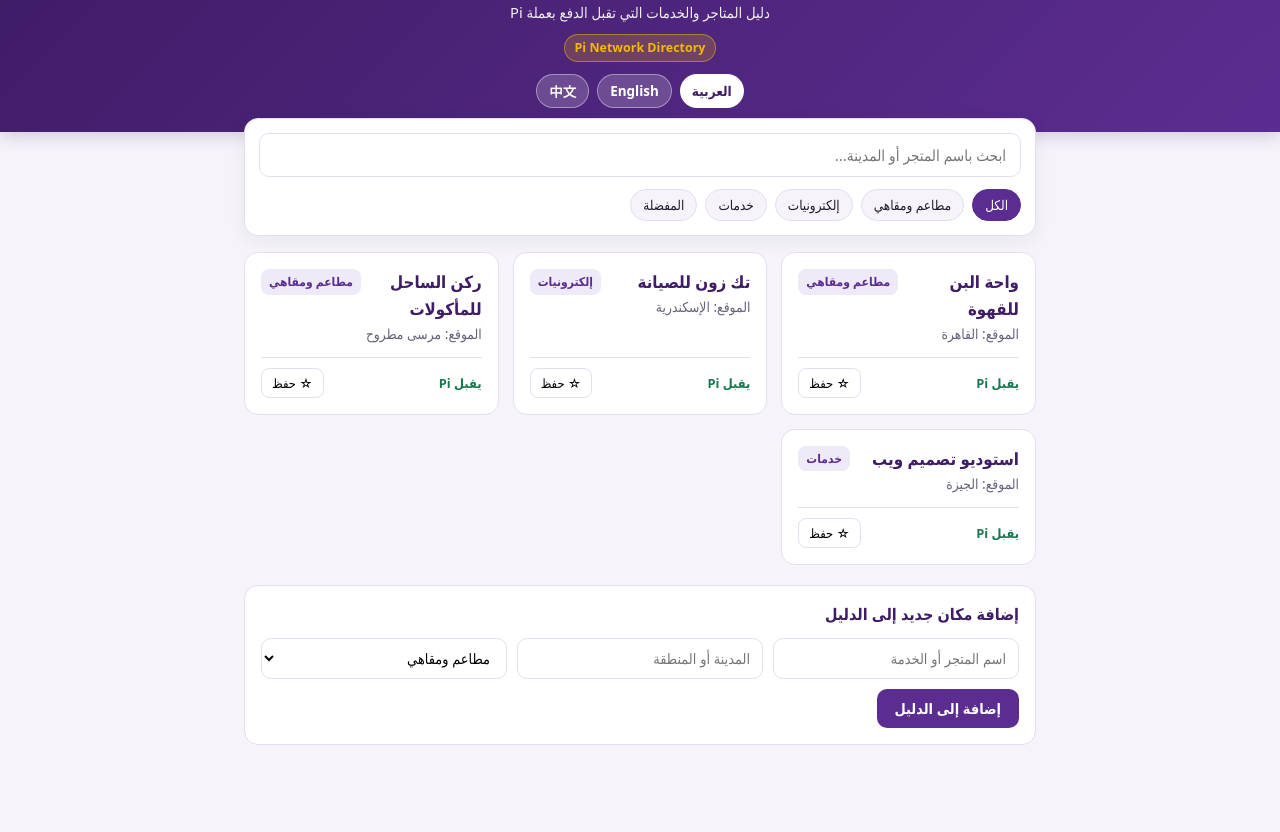
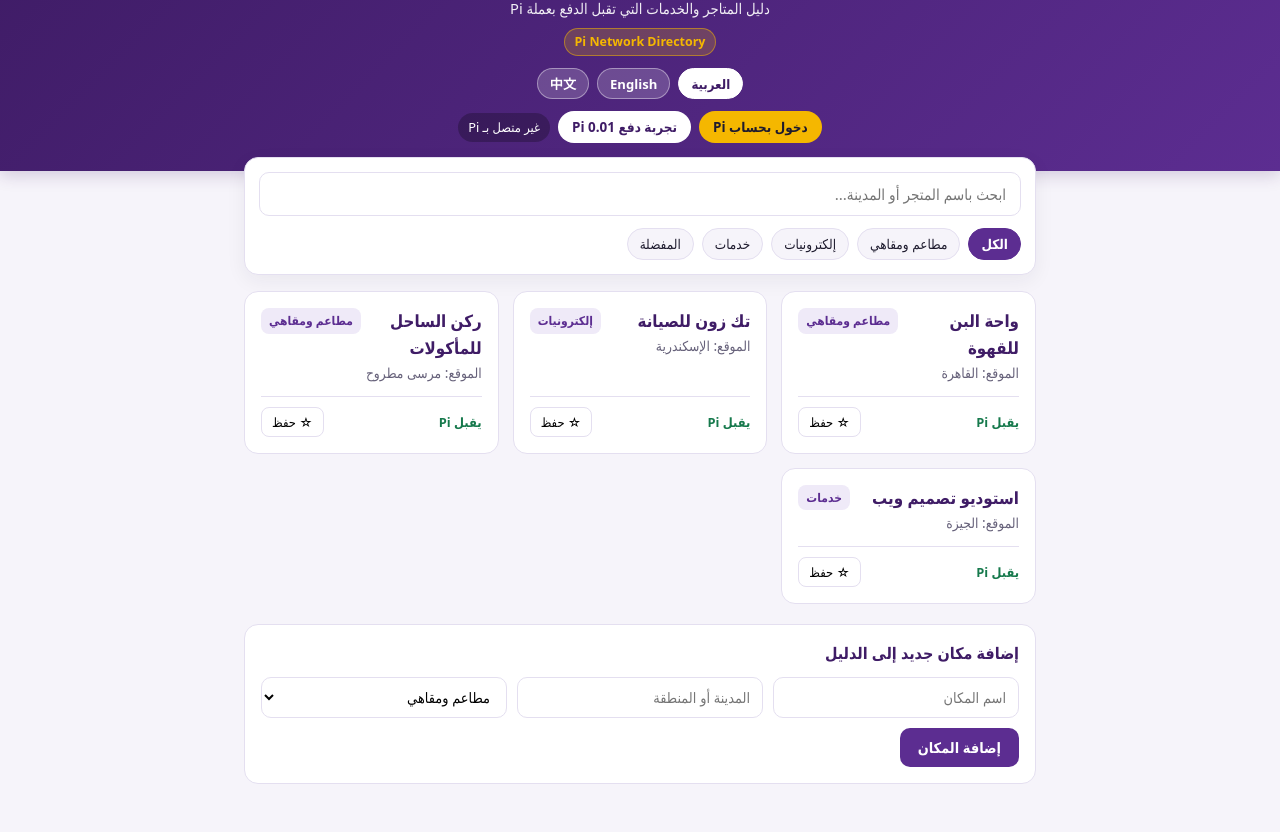
Before and after one commit to elnagar56/pi-places, a plain HTML site: page index.html in a window 1280 px wide. Shown: the part 70-902 px from the top of the page. Before the commit the page ends 855 px from the top, so only its background shows below. Drawn offline with Linux system fonts and the light colour scheme.

Commit message:
Refactor index.html for structure and functionality
Updated HTML structure and styles, added language switcher functionality, and improved accessibility.

```diff
--- a/index.html
+++ b/index.html
@@ -4,8 +4,9 @@
   <meta charset="UTF-8" />
   <meta name="viewport" content="width=device-width, initial-scale=1.0" />
   <meta name="theme-color" content="#5c2d91" />
-  <link rel="manifest" href="./manifest.json">
+  <link rel="manifest" href="./manifest.json" />
   <title>Pi Places — دليل الأماكن الداعمة لـ Pi</title>
+  <script src="https://sdk.minepi.com/pi-sdk.js"></script>
   <style>
     :root {
       --pi-purple: #5c2d91;
@@ -29,20 +30,20 @@
       background: var(--bg);
       color: var(--text);
       line-height: 1.6;
-      padding-bottom: 40px;
+      padding-bottom: 48px;
     }
 
     header {
       background: linear-gradient(135deg, var(--pi-purple-dark), var(--pi-purple));
       color: #fff;
-      padding: 24px 16px;
+      padding: 22px 16px 28px;
       text-align: center;
       box-shadow: 0 4px 16px rgba(63, 28, 102, 0.2);
     }
 
     header h1 {
       font-size: 1.6rem;
-      margin-bottom: 6px;
+      margin-bottom: 4px;
     }
 
     header p {
@@ -52,7 +53,7 @@
 
     .badge {
       display: inline-block;
-      margin-top: 10px;
+      margin-top: 8px;
       background: rgba(245, 183, 0, 0.2);
       color: var(--pi-gold);
       border: 1px solid rgba(245, 183, 0, 0.5);
@@ -60,6 +61,64 @@
       border-radius: 999px;
       font-size: 0.78rem;
       font-weight: 600;
+    }
+
+    .lang-bar {
+      margin-top: 12px;
+      display: flex;
+      gap: 8px;
+      justify-content: center;
+      flex-wrap: wrap;
+    }
+
+    .lang-btn {
+      border: 1px solid rgba(255, 255, 255, 0.4);
+      background: rgba(255, 255, 255, 0.18);
+      color: #fff;
+      padding: 5px 12px;
+      border-radius: 999px;
+      font-size: 0.82rem;
+      font-weight: 600;
+      cursor: pointer;
+    }
+
+    .lang-btn.active {
+      background: #fff;
+      color: var(--pi-purple-dark);
+      border-color: #fff;
+      font-weight: 700;
+    }
+
+    .pi-bar {
+      margin-top: 12px;
+      display: flex;
+      gap: 8px;
+      justify-content: center;
+      align-items: center;
+      flex-wrap: wrap;
+    }
+
+    .pi-btn {
+      background: var(--pi-gold);
+      color: #1e1b2e;
+      border: none;
+      padding: 7px 14px;
+      border-radius: 999px;
+      font-size: 0.84rem;
+      font-weight: 700;
+      cursor: pointer;
+    }
+
+    .pi-btn.secondary {
+      background: #ffffff;
+      color: var(--pi-purple-dark);
+    }
+
+    .pi-status {
+      font-size: 0.8rem;
+      background: rgba(0, 0, 0, 0.25);
+      padding: 4px 10px;
+      border-radius: 999px;
     }
 
     .container {
@@ -105,13 +164,13 @@
       border-radius: 999px;
       font-size: 0.84rem;
       cursor: pointer;
-      transition: 0.2s;
     }
 
     .cat-btn.active {
       background: var(--pi-purple);
       color: #fff;
       border-color: var(--pi-purple);
+      font-weight: 600;
     }
 
     .grid {
@@ -229,10 +288,6 @@
       cursor: pointer;
     }
 
-    .submit-btn:hover {
-      background: var(--pi-purple-dark);
-    }
-
     .empty {
       text-align: center;
       padding: 28px;
@@ -246,14 +301,20 @@
 <body>
   <header>
     <h1>Pi Places</h1>
-    <p>دليل المتاجر والخدمات التي تقبل الدفع بعملة Pi</p>
+    <p id="subtitleText">دليل المتاجر والخدمات التي تقبل الدفع بعملة Pi</p>
     <span class="badge">Pi Network Directory</span>
-    <div id="langSwitcher" style="margin-top: 12px; display: flex; gap: 8px; justify-content: center; flex-wrap: wrap;">
-  <button type="button" data-lang="ar" class="cat-btn" style="background: #fff; color: #3f1c66; border: none; font-weight: 600;">العربية</button>
-  <button type="button" data-lang="en" class="cat-btn" style="background: rgba(255,255,255,0.18); color: #fff; border: 1px solid rgba(255,255,255,0.4);">English</button>
-  <button type="button" data-lang="zh" class="cat-btn" style="background: rgba(255,255,255,0.18); color: #fff; border: 1px solid rgba(255,255,255,0.4);">中文</button>
+
+    <div class="lang-bar" id="langSwitcher">
+      <button type="button" class="lang-btn active" data-lang="ar">العربية</button>
+      <button type="button" class="lang-btn" data-lang="en">English</button>
+      <button type="button" class="lang-btn" data-lang="zh">中文</button>
     </div>
 
+    <div class="pi-bar">
+      <button type="button" class="pi-btn" id="piLoginBtn">دخول بحساب Pi</button>
+      <button type="button" class="pi-btn secondary" id="piTestPayBtn">تجربة دفع 0.01 Pi</button>
+      <span class="pi-status" id="piStatusText">غير متصل بـ Pi</span>
+    </div>
   </header>
 
   <main class="container">
@@ -265,18 +326,18 @@
         placeholder="ابحث باسم المتجر أو المدينة..."
       />
       <div class="categories" id="categoryBar">
-        <button class="cat-btn active" data-cat="الكل">الكل</button>
-        <button class="cat-btn" data-cat="مطاعم ومقاهي">مطاعم ومقاهي</button>
-        <button class="cat-btn" data-cat="إلكترونيات">إلكترونيات</button>
-        <button class="cat-btn" data-cat="خدمات">خدمات</button>
-        <button class="cat-btn" data-cat="مفضلة">المفضلة</button>
+        <button type="button" class="cat-btn active" data-cat="الكل">الكل</button>
+        <button type="button" class="cat-btn" data-cat="مطاعم ومقاهي">مطاعم ومقاهي</button>
+        <button type="button" class="cat-btn" data-cat="إلكترونيات">إلكترونيات</button>
+        <button type="button" class="cat-btn" data-cat="خدمات">خدمات</button>
+        <button type="button" class="cat-btn" data-cat="مفضلة">المفضلة</button>
       </div>
     </section>
 
     <section class="grid" id="placesGrid"></section>
 
     <section class="add-box">
-      <h3>إضافة مكان جديد إلى الدليل</h3>
+      <h3 id="addBoxTitle">إضافة مكان جديد إلى الدليل</h3>
       <form id="addPlaceForm">
         <div class="form-row">
           <input type="text" id="placeName" placeholder="اسم المكان" required />
@@ -287,12 +348,97 @@
             <option value="خدمات">خدمات</option>
           </select>
         </div>
-        <button type="submit" class="submit-btn">إضافة المكان</button>
+        <button type="submit" class="submit-btn" id="submitPlaceBtn">إضافة المكان</button>
       </form>
     </section>
   </main>
 
   <script>
+    const LANG_KEY = "pi_places_lang";
+    const i18n = {
+      ar: {
+        dir: "rtl",
+        lang: "ar",
+        title: "Pi Places — دليل الأماكن الداعمة لـ Pi",
+        subtitle: "دليل المتاجر والخدمات التي تقبل الدفع بعملة Pi",
+        searchPlaceholder: "ابحث باسم المتجر أو المدينة...",
+        cats: {
+          "الكل": "الكل",
+          "مطاعم ومقاهي": "مطاعم ومقاهي",
+          "إلكترونيات": "إلكترونيات",
+          "خدمات": "خدمات",
+          "مفضلة": "المفضلة"
+        },
+        addTitle: "إضافة مكان جديد إلى الدليل",
+        namePlaceholder: "اسم المكان",
+        cityPlaceholder: "المدينة أو المنطقة",
+        submitBtn: "إضافة المكان",
+        locationLabel: "الموقع:",
+        acceptsPi: "يقبل Pi",
+        saveBtn: "☆ حفظ",
+        savedBtn: "★ محفوظ",
+        emptyText: "لا توجد أماكن مطابقة للبحث الحالي.",
+        piLogin: "دخول بحساب Pi",
+        piPay: "تجربة دفع 0.01 Pi",
+        piDisconnected: "غير متصل بـ Pi",
+        piConnected: "مرحباً: "
+      },
+      en: {
+        dir: "ltr",
+        lang: "en",
+        title: "Pi Places — Pi-Accepted Merchants Directory",
+        subtitle: "Directory of stores and services accepting Pi payment",
+        searchPlaceholder: "Search by store name or city...",
+        cats: {
+          "الكل": "All",
+          "مطاعم ومقاهي": "Food & Cafes",
+          "إلكترونيات": "Electronics",
+          "خدمات": "Services",
+          "مفضلة": "Favorites"
+        },
+        addTitle: "Add a New Place to the Directory",
+        namePlaceholder: "Place name",
+        cityPlaceholder: "City or area",
+        submitBtn: "Add Place",
+        locationLabel: "Location:",
+        acceptsPi: "Accepts Pi",
+        saveBtn: "☆ Save",
+        savedBtn: "★ Saved",
+        emptyText: "No places match the current search.",
+        piLogin: "Sign in with Pi",
+        piPay: "Test Pay 0.01 Pi",
+        piDisconnected: "Not connected to Pi",
+        piConnected: "Hi: "
+      },
+      zh: {
+        dir: "ltr",
+        lang: "zh-CN",
+        title: "Pi Places — 支持 Pi 支付的商家指南",
+        subtitle: "支持 Pi 支付的门店与服务目录",
+        searchPlaceholder: "按商家名称或城市搜索...",
+        cats: {
+          "الكل": "全部",
+          "مطاعم ومقاهي": "餐饮与咖啡",
+          "إلكترونيات": "电子产品",
+          "خدمات": "生活服务",
+          "مفضلة": "收藏夹"
+        },
+        addTitle: "添加新商家到目录",
+        namePlaceholder: "商家名称",
+        cityPlaceholder: "城市或区域",
+        submitBtn: "添加商家",
+        locationLabel: "位置：",
+        acceptsPi: "支持 Pi",
+        saveBtn: "☆ 收藏",
+        savedBtn: "★ 已收藏",
+        emptyText: "没有符合当前搜索的商家。",
+        piLogin: "使用 Pi 登录",
+        piPay: "测试支付 0.01 Pi",
+        piDisconnected: "未连接 Pi",
+        piConnected: "你好："
+      }
+    };
+
     const defaultPlaces = [
       { id: 1, name: "واحة البن للقهوة", city: "القاهرة", category: "مطاعم ومقاهي" },
       { id: 2, name: "تك زون للصيانة", city: "الإسكندرية", category: "إلكترونيات" },
@@ -304,28 +450,64 @@
     let favorites = JSON.parse(localStorage.getItem("pi_places_favs") || "[]");
     let activeCategory = "الكل";
     let searchQuery = "";
+    let currentLang = localStorage.getItem(LANG_KEY) || "ar";
+    if (!i18n[currentLang]) currentLang = "ar";
+    let piUser = null;
 
     const gridEl = document.getElementById("placesGrid");
     const searchEl = document.getElementById("searchInput");
     const catBarEl = document.getElementById("categoryBar");
+    const langBarEl = document.getElementById("langSwitcher");
     const formEl = document.getElementById("addPlaceForm");
+    const piLoginBtn = document.getElementById("piLoginBtn");
+    const piTestPayBtn = document.getElementById("piTestPayBtn");
+    const piStatusText = document.getElementById("piStatusText");
 
     function saveState() {
       localStorage.setItem("pi_places_data", JSON.stringify(places));
       localStorage.setItem("pi_places_favs", JSON.stringify(favorites));
+      localStorage.setItem(LANG_KEY, currentLang);
     }
 
-    function toggleFav(id) {
-      if (favorites.includes(id)) {
-        favorites = favorites.filter((item) => item !== id);
+    function applyStaticTexts() {
+      const t = i18n[currentLang];
+      document.documentElement.lang = t.lang;
+      document.documentElement.dir = t.dir;
+      document.title = t.title;
+      document.getElementById("subtitleText").textContent = t.subtitle;
+      searchEl.placeholder = t.searchPlaceholder;
+      document.getElementById("addBoxTitle").textContent = t.addTitle;
+      document.getElementById("placeName").placeholder = t.namePlaceholder;
+      document.getElementById("placeCity").placeholder = t.cityPlaceholder;
+      document.getElementById("submitPlaceBtn").textContent = t.submitBtn;
+      piLoginBtn.textContent = t.piLogin;
+      piTestPayBtn.textContent = t.piPay;
+
+      if (piUser && piUser.username) {
+        piStatusText.textContent = t.piConnected + piUser.username;
       } else {
-        favorites.push(id);
+        piStatusText.textContent = t.piDisconnected;
       }
-      saveState();
-      render();
+
+      document.querySelectorAll("#categoryBar .cat-btn").forEach((btn) => {
+        const key = btn.dataset.cat;
+        if (t.cats[key]) btn.textContent = t.cats[key];
+      });
+
+      const selectEl = document.getElementById("placeCategory");
+      Array.from(selectEl.options).forEach((opt) => {
+        if (t.cats[opt.value]) opt.textContent = t.cats[opt.value];
+      });
+
+      document.querySelectorAll("#langSwitcher .lang-btn").forEach((btn) => {
+        btn.classList.toggle("active", btn.dataset.lang === currentLang);
+      });
     }
 
     function render() {
+      applyStaticTexts();
+      const t = i18n[currentLang];
+
       const filtered = places.filter((p) => {
         const matchesCat =
           activeCategory === "الكل" ||
@@ -337,26 +519,27 @@
       });
 
       if (!filtered.length) {
-        gridEl.innerHTML = `<div class="empty">لا توجد أماكن مطابقة للبحث الحالي.</div>`;
+        gridEl.innerHTML = `<div class="empty">${t.emptyText}</div>`;
         return;
       }
 
       gridEl.innerHTML = filtered
         .map((place) => {
           const isFav = favorites.includes(place.id);
+          const catLabel = t.cats[place.category] || place.category;
           return `
             <article class="card">
               <div>
                 <div class="card-top">
                   <h2>${place.name}</h2>
-                  <span class="tag">${place.category}</span>
+                  <span class="tag">${catLabel}</span>
                 </div>
-                <p class="meta">الموقع: ${place.city}</p>
+                <p class="meta">${t.locationLabel} ${place.city}</p>
               </div>
               <div class="card-actions">
-                <span class="pi-accepted">يقبل Pi</span>
-                <button class="fav-btn ${isFav ? "saved" : ""}" onclick="toggleFav(${place.id})">
-                  ${isFav ? "★ محفوظ" : "☆ حفظ"}
+                <span class="pi-accepted">${t.acceptsPi}</span>
+                <button type="button" class="fav-btn ${isFav ? "saved" : ""}" data-fav-id="${place.id}">
+                  ${isFav ? t.savedBtn : t.saveBtn}
                 </button>
               </div>
             </article>
@@ -365,17 +548,38 @@
         .join("");
     }
 
-    searchEl.addEventListener("input", (e) => {
-      searchQuery = e.target.value;
+    gridEl.addEventListener("click", (e) => {
+      const favBtn = e.target.closest("[data-fav-id]");
+      if (!favBtn) return;
+      const id = Number(favBtn.dataset.favId);
+      if (favorites.includes(id)) {
+        favorites = favorites.filter((item) => item !== id);
+      } else {
+        favorites.push(id);
+      }
+      saveState();
+      render();
+    });
+
+    langBarEl.addEventListener("click", (e) => {
+      const btn = e.target.closest(".lang-btn");
+      if (!btn) return;
+      currentLang = btn.dataset.lang;
+      saveState();
       render();
     });
 
     catBarEl.addEventListener("click", (e) => {
       const btn = e.target.closest(".cat-btn");
       if (!btn) return;
-      document.querySelectorAll(".cat-btn").forEach((b) => b.classList.remove("active"));
+      document.querySelectorAll("#categoryBar .cat-btn").forEach((b) => b.classList.remove("active"));
       btn.classList.add("active");
       activeCategory = btn.dataset.cat;
+      render();
+    });
+
+    searchEl.addEventListener("input", (e) => {
+      searchQuery = e.target.value;
       render();
     });
 
@@ -396,197 +600,66 @@
       formEl.reset();
       render();
     });
-if ("serviceWorker" in navigator) {
-  window.addEventListener("load", () => {
-    navigator.serviceWorker.register("./sw.js").catch(() => {});
-  });
+
+    if (window.Pi) {
+      window.Pi.init({ version: "2.0", sandbox: true });
+    }
+
+    piLoginBtn.addEventListener("click", async () => {
+      if (!window.Pi) {
+        alert("افتح التطبيق داخل Pi Browser لتسجيل الدخول بحساب Pi.");
+        return;
       }
-
-    render();
-    (function () {
-  const LANG_KEY = "pi_places_lang";
-  const translations = {
-    ar: {
-      dir: "rtl",
-      lang: "ar",
-      title: "Pi Places — دليل الأماكن الداعمة لـ Pi",
-      subtitle: "دليل المتاجر والخدمات التي تقبل الدفع بعملة Pi",
-      badge: "Pi Network Directory",
-      searchPlaceholder: "ابحث باسم المتجر أو المدينة...",
-      cats: {
-        "الكل": "الكل",
-        "مطاعم ومقاهي": "مطاعم ومقاهي",
-        "إلكترونيات": "إلكترونيات",
-        "خدمات": "خدمات",
-        "المفضلة": "المفضلة"
-      },
-      addTitle: "إضافة مكان جديد إلى الدليل",
-      namePlaceholder: "اسم المتجر أو الخدمة",
-      cityPlaceholder: "المدينة أو المنطقة",
-      submitBtn: "إضافة إلى الدليل",
-      locationLabel: "الموقع:",
-      acceptsPi: "يقبل Pi",
-      saveBtn: "☆ حفظ",
-      savedBtn: "★ محفوظ",
-      emptyText: "لا توجد أماكن مطابقة للبحث أو التصنيف الحالي."
-    },
-    en: {
-      dir: "ltr",
-      lang: "en",
-      title: "Pi Places — Pi-Accepted Merchants Directory",
-      subtitle: "Directory of stores and services accepting Pi payment",
-      badge: "Pi Network Directory",
-      searchPlaceholder: "Search by store name or city...",
-      cats: {
-        "الكل": "All",
-        "مطاعم ومقاهي": "Food & Cafes",
-        "إلكترونيات": "Electronics",
-        "خدمات": "Services",
-        "المفضلة": "Favorites"
-      },
-      addTitle: "Add a New Place to the Directory",
-      namePlaceholder: "Store or service name",
-      cityPlaceholder: "City or area",
-      submitBtn: "Add to Directory",
-      locationLabel: "Location:",
-      acceptsPi: "Accepts Pi",
-      saveBtn: "☆ Save",
-      savedBtn: "★ Saved",
-      emptyText: "No places match the current search or filter."
-    },
-    zh: {
-      dir: "ltr",
-      lang: "zh-CN",
-      title: "Pi Places — 支持 Pi 支付的商家指南",
-      subtitle: "支持 Pi 支付的门店与服务目录",
-      badge: "Pi Network Directory",
-      searchPlaceholder: "按商家名称或城市搜索...",
-      cats: {
-        "الكل": "全部",
-        "مطاعم ومقاهي": "餐饮与咖啡",
-        "إلكترونيات": "电子产品",
-        "خدمات": "生活服务",
-        "المفضلة": "收藏夹"
-      },
-      addTitle: "添加新商家到目录",
-      namePlaceholder: "商家或服务名称",
-      cityPlaceholder: "城市或区域",
-      submitBtn: "添加到目录",
-      locationLabel: "位置：",
-      acceptsPi: "支持 Pi",
-      saveBtn: "☆ 收藏",
-      savedBtn: "★ 已收藏",
-      emptyText: "没有符合当前搜索或分类的商家。"
-    }
-  };
-
-  let currentLang = localStorage.getItem(LANG_KEY) || "ar";
-  if (!translations[currentLang]) currentLang = "ar";
-
-  function applyI18n() {
-    const t = translations[currentLang];
-    document.documentElement.lang = t.lang;
-    document.documentElement.dir = t.dir;
-    document.title = t.title;
-
-    const h1 = document.querySelector("header h1");
-    const p = document.querySelector("header p");
-    const badge = document.querySelector("header .badge");
-    if (h1) h1.textContent = "Pi Places";
-    if (p) p.textContent = t.subtitle;
-    if (badge) badge.textContent = t.badge;
-
-    const searchInput = document.getElementById("searchInput");
-    if (searchInput) searchInput.placeholder = t.searchPlaceholder;
-
-    document.querySelectorAll("#categoryBar .cat-btn").forEach((btn) => {
-      const catKey = btn.dataset.cat;
-      if (catKey && t.cats[catKey]) {
-        btn.textContent = t.cats[catKey];
+      try {
+        const scopes = ["username", "payments"];
+        const auth = await window.Pi.authenticate(scopes, () => {});
+        piUser = auth.user;
+        render();
+      } catch (err) {
+        alert("تعذر تسجيل الدخول عبر Pi: " + (err && err.message ? err.message : err));
       }
     });
 
-    const addTitle = document.querySelector(".add-box h3");
-    if (addTitle) addTitle.textContent = t.addTitle;
+    piTestPayBtn.addEventListener("click", async () => {
+      if (!window.Pi) {
+        alert("افتح التطبيق داخل Pi Browser لتجربة الدفع بعملة Pi.");
+        return;
+      }
+      try {
+        await window.Pi.createPayment(
+          {
+            amount: 0.01,
+            memo: "Pi Places Test Payment",
+            metadata: { app: "pi-places", type: "test" }
+          },
+          {
+            onReadyForServerApproval: function (paymentId) {
+              console.log("Ready for approval:", paymentId);
+            },
+            onReadyForServerCompletion: function (paymentId, txid) {
+              console.log("Ready for completion:", paymentId, txid);
+              alert("تمت عملية الدفع التجريبية بنجاح!");
+            },
+            onCancel: function () {
+              alert("تم إلغاء عملية الدفع.");
+            },
+            onError: function (error) {
+              alert("حدث خطأ أثناء الدفع: " + error.message);
+            }
+          }
+        );
+      } catch (err) {
+        alert("تعذر بدء الدفع: " + (err && err.message ? err.message : err));
+      }
+    });
 
-    const placeName = document.getElementById("placeName");
-    const placeCity = document.getElementById("placeCity");
-    const placeCategory = document.getElementById("placeCategory");
-    const submitBtn = document.querySelector("#addPlaceForm .submit-btn");
-
-    if (placeName) placeName.placeholder = t.namePlaceholder;
-    if (placeCity) placeCity.placeholder = t.cityPlaceholder;
-    if (submitBtn) submitBtn.textContent = t.submitBtn;
-
-    if (placeCategory) {
-      Array.from(placeCategory.options).forEach((opt) => {
-        if (t.cats[opt.value]) {
-          opt.textContent = t.cats[opt.value];
-        }
+    if ("serviceWorker" in navigator) {
+      window.addEventListener("load", () => {
+        navigator.serviceWorker.register("./sw.js").catch(() => {});
       });
     }
 
-    document.querySelectorAll("#langSwitcher button[data-lang]").forEach((btn) => {
-      const active = btn.dataset.lang === currentLang;
-      btn.style.background = active ? "#fff" : "rgba(255,255,255,0.18)";
-      btn.style.color = active ? "#3f1c66" : "#fff";
-      btn.style.border = active ? "none" : "1px solid rgba(255,255,255,0.4)";
-      btn.style.fontWeight = active ? "700" : "600";
-    });
-  }
-
-  const origRender = typeof render === "function" ? render : null;
-  if (origRender) {
-    window.render = function () {
-      applyI18n();
-      origRender();
-      const t = translations[currentLang];
-      document.querySelectorAll("#placesGrid .card").forEach((card) => {
-        const tag = card.querySelector(".tag");
-        if (tag && t.cats[tag.textContent.trim()]) {
-          tag.textContent = t.cats[tag.textContent.trim()];
-        }
-        const meta = card.querySelector(".meta");
-        if (meta) {
-          meta.innerHTML = meta.innerHTML
-            .replace("الموقع:", t.locationLabel)
-            .replace("Location:", t.locationLabel)
-            .replace("位置：", t.locationLabel);
-        }
-        const piBadge = card.querySelector(".pi-accepted");
-        if (piBadge) piBadge.textContent = t.acceptsPi;
-
-        const favBtn = card.querySelector("button");
-        if (favBtn) {
-          const txt = favBtn.textContent.trim();
-          const isSaved = txt.startsWith("★");
-          favBtn.textContent = isSaved ? t.savedBtn : t.saveBtn;
-        }
-      });
-
-      const emptyEl = document.querySelector("#placesGrid .empty");
-      if (emptyEl) emptyEl.textContent = t.emptyText;
-    };
-  }
-
-  document.querySelectorAll("#langSwitcher button[data-lang]").forEach((btn) => {
-    btn.addEventListener("click", () => {
-      currentLang = btn.dataset.lang;
-      localStorage.setItem(LANG_KEY, currentLang);
-      if (typeof window.render === "function") {
-        window.render();
-      } else {
-        applyI18n();
-      }
-    });
-  });
-
-  applyI18n();
-  if (typeof window.render === "function") {
-    window.render();
-  }
-})();
-
+    render();
   </script>
 </body>
-  </html>
+</html>
```
